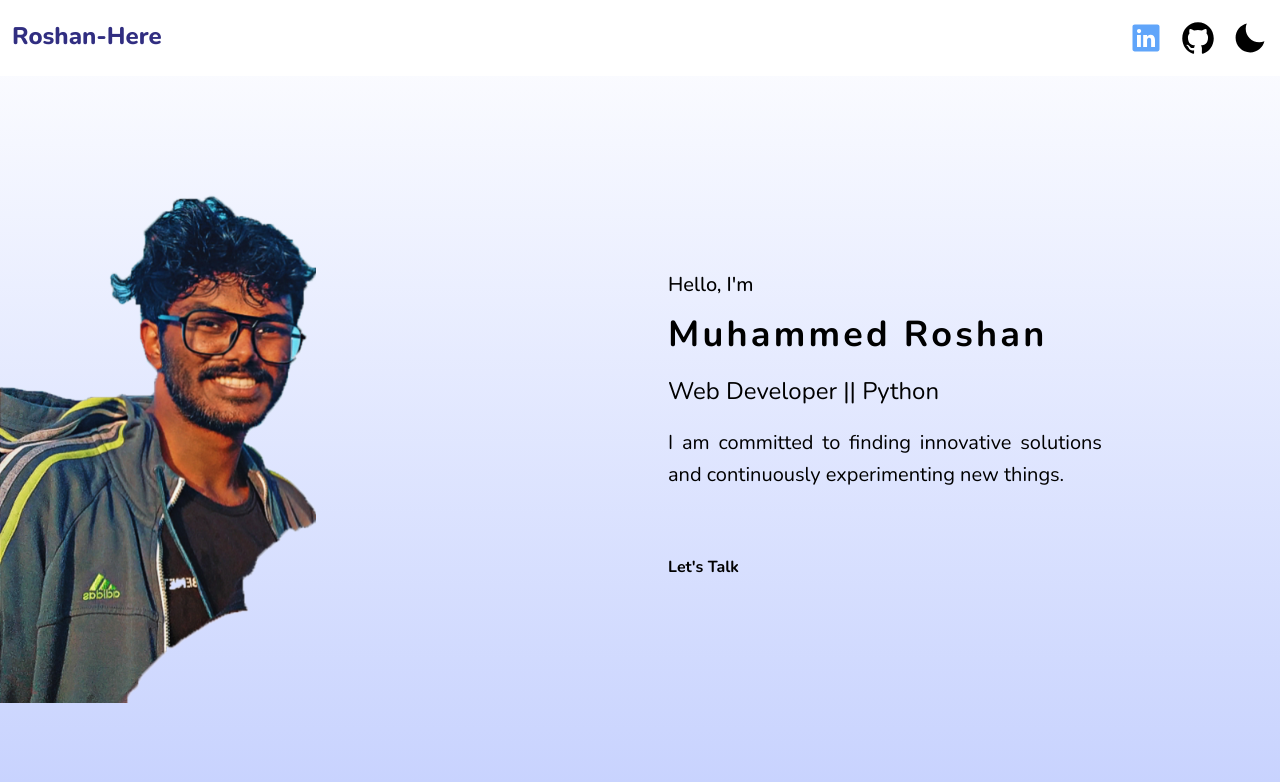
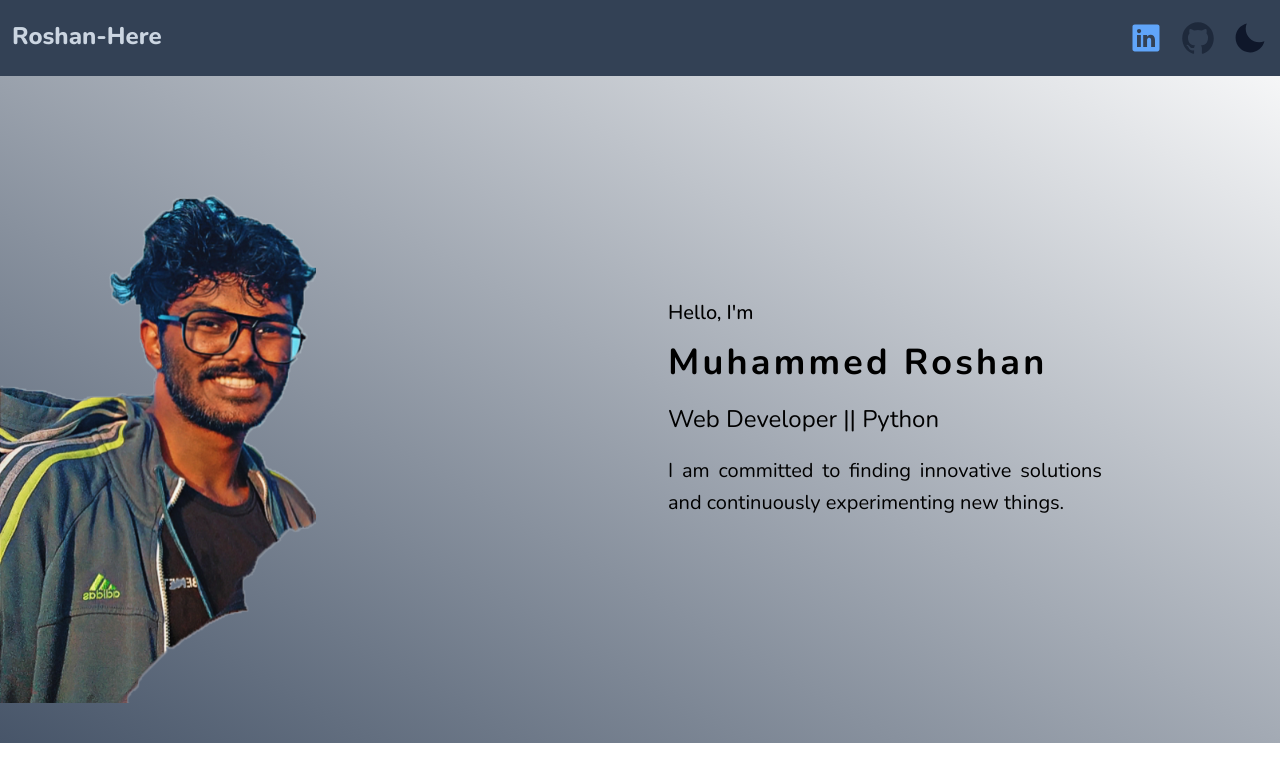
Before and after one commit to Roshan-Here/Portfolio, a website: page check.html in a window 1280 px wide. Drawn offline with nearby package versions, Linux system fonts and the light colour scheme.

Commit message:
added dark mode toggle

```diff
--- /dev/null
+++ b/app.js
@@ -0,0 +1,6 @@
+const dark = document.querySelector("#body")
+const moon = document.querySelector("#moon")
+
+moon.addEventListener("click", ()=>{
+    dark.classList.toggle("dark")
+})
--- a/check.html
+++ b/check.html
@@ -10,23 +10,23 @@
     <link href="https://fonts.googleapis.com/css2?family=Nunito:ital,wght@0,200;0,300;0,400;0,500;0,600;0,700;0,800;0,900;0,1000;1,200;1,300;1,400;1,500;1,600;1,700;1,800;1,900;1,1000&display=swap" rel="stylesheet">
     <link rel="stylesheet" href="css/style.css">
 </head>
-<body class="font-nunito">
+<body id="body" class="font-nunito dark h-max">
     <!-- intro section -->
-    <div class="lg:h-screen bg-gradient-to-t from-indigo-200  relative">
+    <div class="max-h-full bg-gradient-to-t from-indigo-400  dark:bg-gradient-to-tr dark:from-slate-600 relative">
         <!-- navbar -->
-        <nav class="w-full fixed-top-0 bg-white">
+        <nav class="w-full fixed-top-0 bg-white dark:bg-slate-700">
             <div class="max-sm:justify-start container mx-auto px-3 py-5 flex justify-between">
                 <div class="flex">
-                    <span class="text-2xl font-extrabold text-indigo-900">Roshan-Here</span>
+                    <span class="text-2xl font-extrabold text-indigo-900 dark:text-slate-300">Roshan-Here</span>
                 </div>
                 <div class="flex items-center gap-4">
                     <a href="https://www.linkedin.com/in/muhammed-roshan-ps" target="_blank">
                         <ion-icon name="logo-linkedin" class="hidden md:block text-4xl text-blue-400"></ion-icon>
                     </a>
                     <a href="https://github.com/Roshan-Here" target="_blank">
-                        <ion-icon name="logo-github" class="hidden md:block text-4xl text-black"></ion-icon>
+                        <ion-icon name="logo-github" class="hidden md:block text-4xl text-black dark:text-slate-800"></ion-icon>
                     </a>
-                    <ion-icon name="moon" class="hidden md:block text-4xl text-black cursor-pointer"></ion-icon>
+                    <ion-icon id="moon" name="moon" class="md:block text-4xl text-black dark:text-slate-900 cursor-pointer"></ion-icon>
                 </div>
             </div>
         </nav>
@@ -48,9 +48,9 @@
                         I am committed to finding innovative solutions and continuously
                         experimenting new things.
                     </p>
-                    <button class="sm:px-5 py-4 px-10 rounded-md bg-primary text-black font-bold">
+                    <!-- <button class="sm:px-5 py-4 px-10 rounded-md bg-primary text-black font-bold">
                         Let's Talk
-                    </button>
+                    </button> -->
                     <!-- social btn -->
                             <!-- <p class="font-semibold">Check out My:</p>
                             <div class="flex">
@@ -67,5 +67,6 @@
     </div>
     <!-- ionicons -->
     <script src="https://unpkg.com/ionicons@4.5.10-0/dist/ionicons.js"></script>
+    <script src="app.js"></script>
 </body>
 </html>
--- a/tailwind.config.js
+++ b/tailwind.config.js
@@ -1,5 +1,6 @@
 /** @type {import('tailwindcss').Config} */
 module.exports = {
+  darkMode: 'class',
   content: ['./*.{html,js}'],
   theme: {
     extend: {
```
Also changed, not shown: css/style.css.
